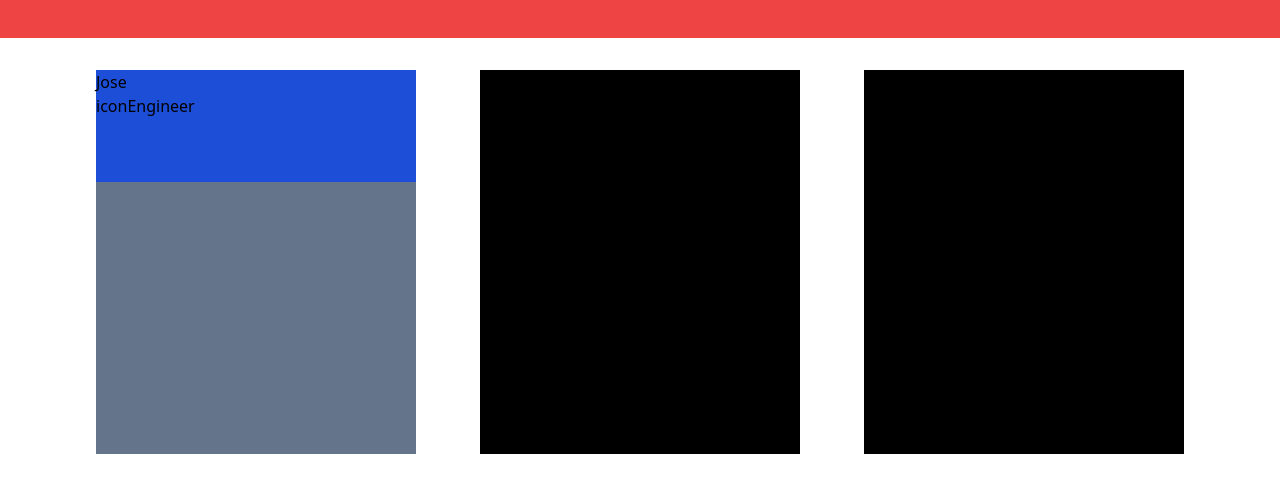
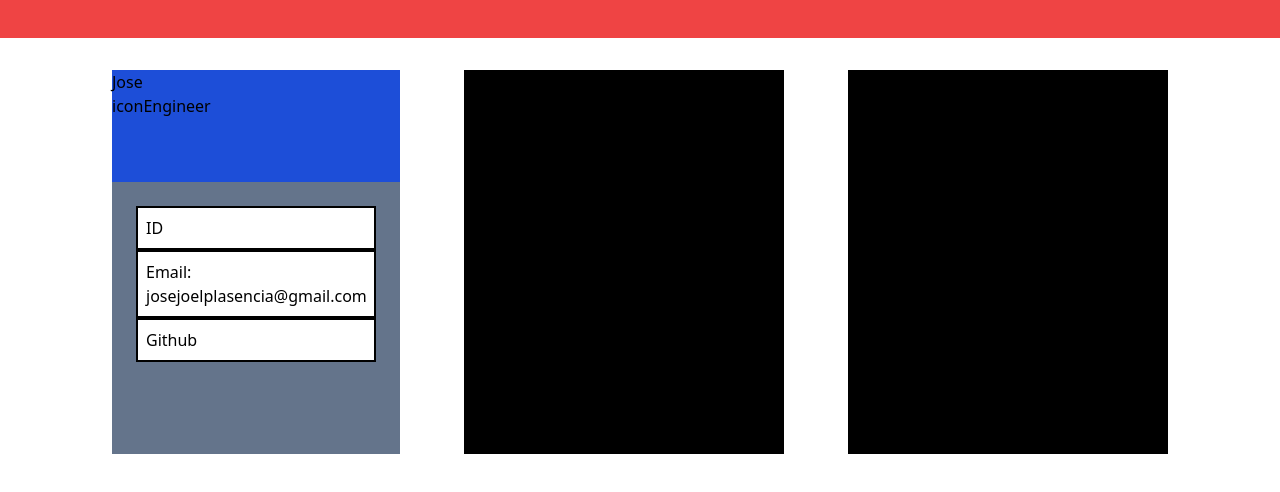
Before and after one commit to Josejpd3/10-Module-Challenge, a website: page dist/test.html in a window 1280 px wide. Shown: the part 90-582 px from the top of the page. Drawn offline with nearby package versions, Linux system fonts and the light colour scheme.

Commit message:
card info content and structure layout

```diff
--- a/dist/test.html
+++ b/dist/test.html
@@ -16,7 +16,7 @@
 
     <main>
         <section class="card-section flex flex-row flex-wrap justify-center">
-            <div class="card w-80 h-96 bg-slate-500 m-8">
+            <div class="card w-72 h-96 bg-slate-500 m-8">
                 <div class="card-title flex flex-col bg-blue-700 h-28">
                     <h3 class="name">Jose</h3>
                     <div class="IconRole flex flex-row">
@@ -24,8 +24,10 @@
                         <p class="role">Engineer</p>
                     </div>
                 </div>
-                <div class="card-info">
-
+                <div class="card-info flex flex-col justify-center bg-white m-6 inset-y-1/4">
+                    <div class="p-2 border-2 border-solid border-black">ID</div>
+                    <div class="p-2 border-2 border-solid border-black">Email: josejoelplasencia@gmail.com</div>
+                    <div class="p-2 border-2 border-solid border-black">Github</div>
                 </div>
             </div>
 
```
